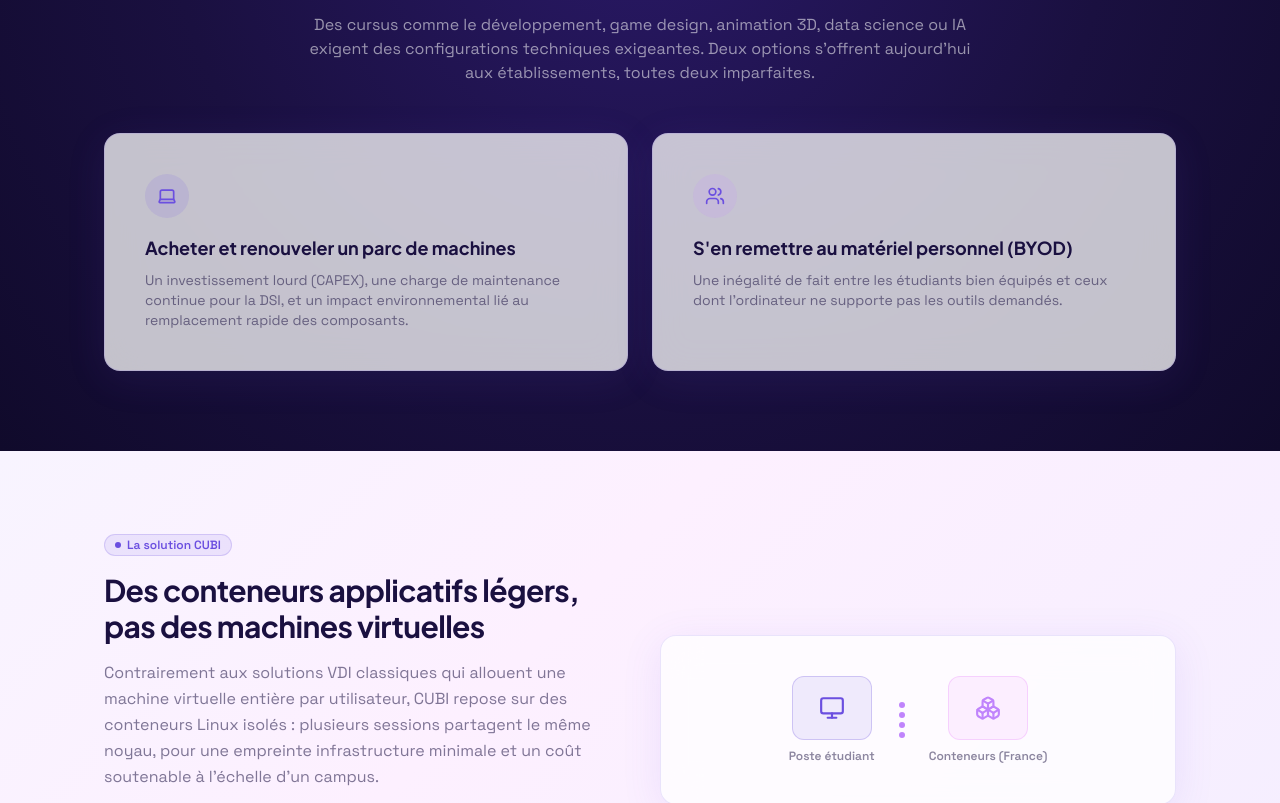
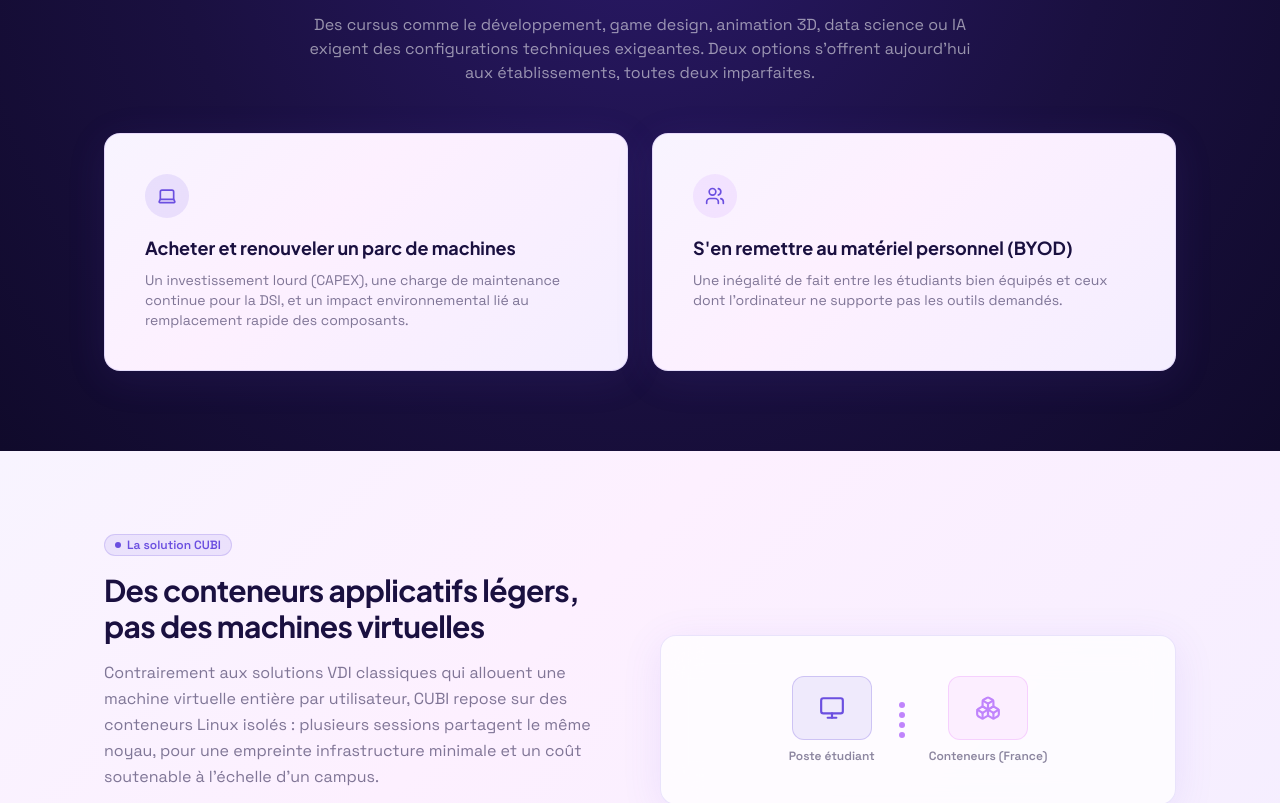
Before and after one commit to pie-organisation/vitrine_frontend, a React (Vite) app: page / in a window 1280 px wide. Shown: the part 800-1603 px from the top of the page. Built offline with nearby package versions, Linux system fonts and the light colour scheme; no server answers.

Commit message:
fix: page corrections

```diff
--- a/src/components/ui/Card.tsx
+++ b/src/components/ui/Card.tsx
@@ -1,16 +1,32 @@
+
+export type SectionBackground = 'none' | 'light' | 'gradient'
+
 interface CardProps {
   children: React.ReactNode
   className?: string
   id?: string
+  background?: SectionBackground
 }
 
-export function Card({ children, className = '', id }: CardProps) {
+const BG_CLASS: Record<SectionBackground, string> = {
+  none: '',
+  light: 'bg-gradient-light',
+  gradient: 'bg-gradient-fond',
+}
+
+
+
+export function Card({children, className = '', id, background = 'none',}: CardProps) {
   return (
     <div
       id={id}
-      className={`rounded-2xl p-8 sm:p-10 ${className}`}
+      className={`rounded-2xl p-8 sm:p-10 ${className} ${BG_CLASS[background]}`}
       style={{
-        background: 'rgba(255,255,255,0.75)',
+        background:
+          background === 'none'
+            ? 'rgba(255,255,255,0.75)'
+            : undefined,
+
         backdropFilter: 'blur(18px)',
         WebkitBackdropFilter: 'blur(18px)',
         border: '1px solid rgba(107,79,224,0.14)',
@@ -19,5 +35,5 @@ export function Card({ children, className = '', id }: CardProps) {
     >
       {children}
     </div>
-  )
+  );
 }
--- a/src/pages/vitrine/FAQ.tsx
+++ b/src/pages/vitrine/FAQ.tsx
@@ -127,7 +127,17 @@ export function FAQ() {
         <Card className="!p-6 sm:!p-9">
           {FAQ_ITEMS.map((group, gi) => (
             <div key={group.category} className={gi > 0 ? 'mt-9' : ''}>
-              <h2 className="font-display font-bold text-2xl sm:text-3xl mt-4" style={{ color: 'color-mix(in srgb, #6B4FE0 33%, #C084FC 33%, #E879F9 34%)', letterSpacing: '-0.6px' }}>{group.category}</h2>
+              <h2 className="font-display font-bold text-2xl sm:text-3xl mt-4"
+                style={{
+                  background:
+                    'linear-gradient(135deg, #6B4FE0 0%, #C084FC 50%, #E879F9 100%)',
+                  WebkitBackgroundClip: 'text',
+                  backgroundClip: 'text',
+                  color: 'transparent',
+                  WebkitTextFillColor: 'transparent',
+                  letterSpacing: '-0.6px',
+                }}
+              >{group.category}</h2>
               <br />
               <div>
                 {group.items.map((item, ii) => {
--- a/src/pages/vitrine/Home.tsx
+++ b/src/pages/vitrine/Home.tsx
@@ -93,7 +93,7 @@ export function Home() {
             Deux options s'offrent aujourd'hui aux établissements, toutes deux imparfaites.
           </p>
           <div className="grid sm:grid-cols-2 gap-6 mt-12">
-            <Card>
+            <Card background="light">
               <div
                 className="w-11 h-11 rounded-full flex items-center justify-center mb-4"
                 style={{ background: 'color-mix(in srgb, var(--color-cubi-violet) 12%, transparent)' }}
@@ -108,7 +108,7 @@ export function Home() {
                 environnemental lié au remplacement rapide des composants.
               </p>
             </Card>
-            <Card>
+            <Card background="light">
               <div
                 className="w-11 h-11 rounded-full flex items-center justify-center mb-4"
                 style={{ background: 'color-mix(in srgb, var(--color-cubi-mauve) 15%, transparent)' }}
@@ -190,7 +190,7 @@ export function Home() {
             {AUDIENCES.map((a) => {
               const Icon = a.icon
               return (
-                <Card key={a.title} className="!p-6 sm:!p-8">
+                <Card key={a.title} className="!p-6 sm:!p-8" background="light">
                   <div
                     className="w-11 h-11 rounded-full flex items-center justify-center mb-4"
                     style={{ background: 'linear-gradient(135deg, color-mix(in srgb, var(--color-cubi-violet) 15%, transparent), color-mix(in srgb, var(--color-cubi-rose) 15%, transparent))' }}
--- a/src/pages/vitrine/Offres.tsx
+++ b/src/pages/vitrine/Offres.tsx
@@ -244,7 +244,7 @@ export function Offres() {
         <h2 className="font-display font-bold text-2xl sm:text-3xl text-center" style={{ color: '#fff', letterSpacing: '-0.6px' }}>
           CUBI face aux solutions VDI classiques
         </h2>
-        <Card className="!p-0 overflow-hidden mt-10 max-w-4xl mx-auto">
+        <Card className="!p-0 overflow-hidden mt-10 max-w-4xl mx-auto" background="light">
           <div className="overflow-x-auto">
             <table className="w-full text-sm border-collapse">
               <thead>
```
